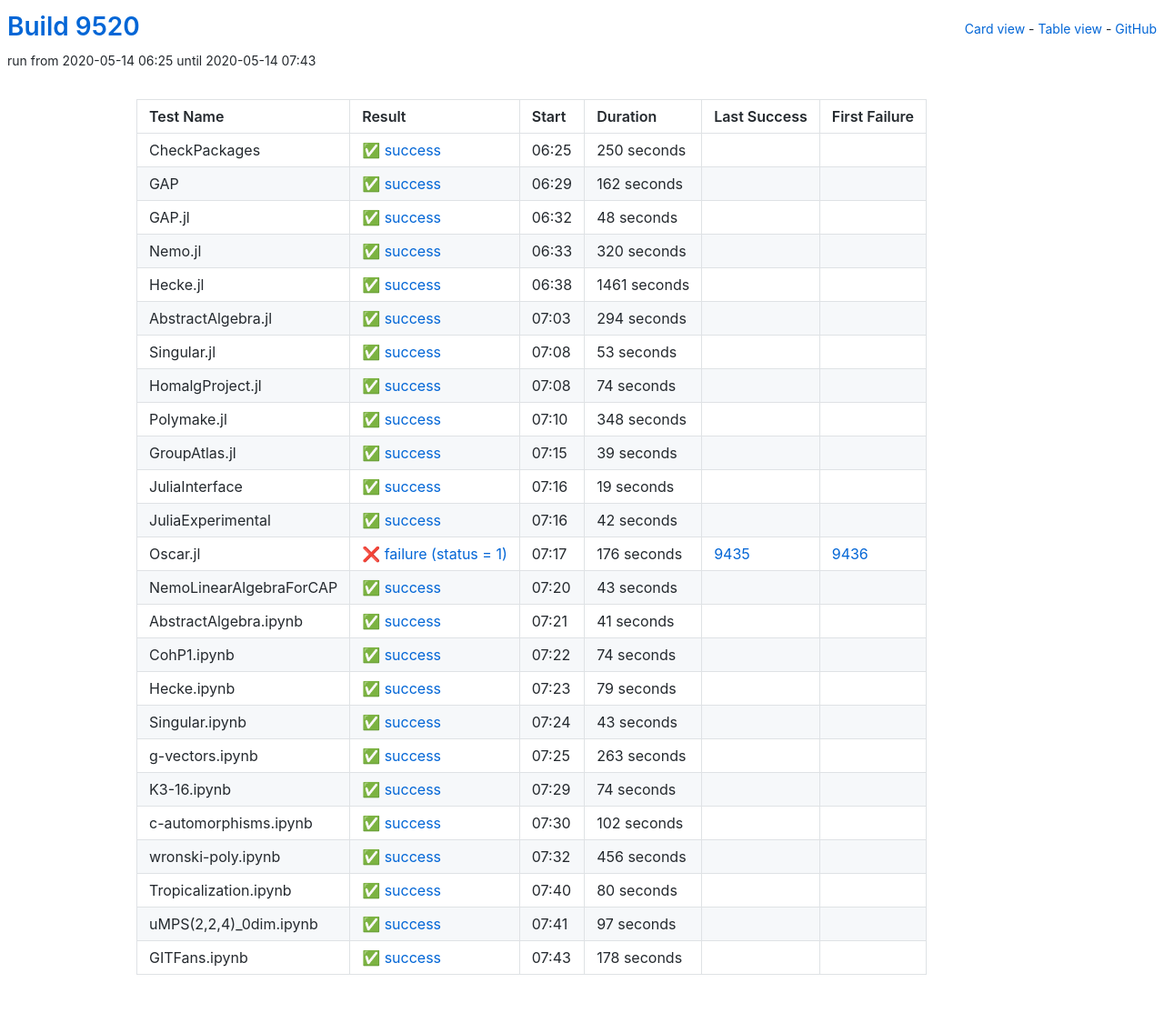
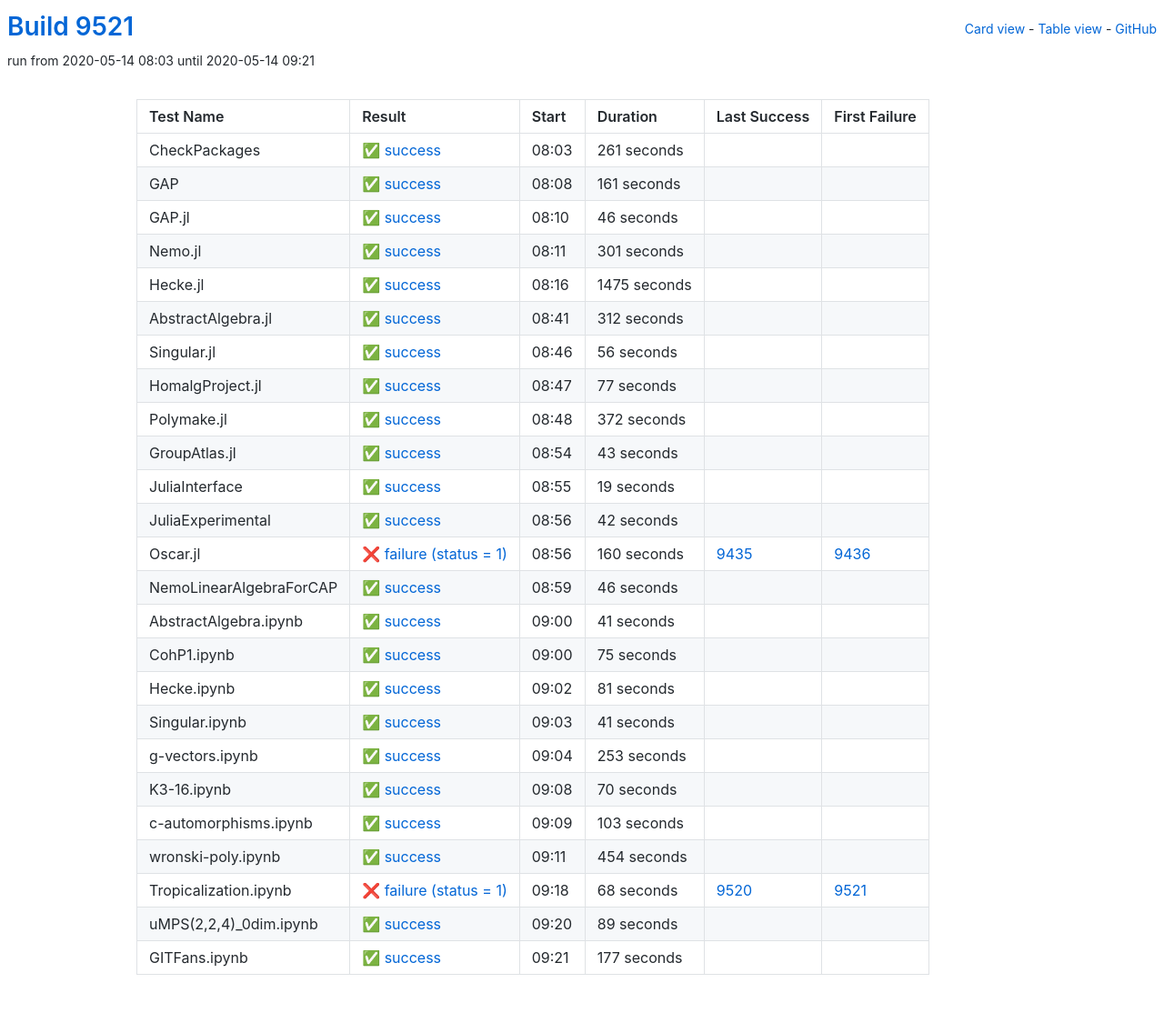
Before and after one commit to oscar-system/oscar-ci-status, a Jekyll site: the page built from table.html, in a window 1280 px wide. Shown: the whole page at 91% size. Built offline with Jekyll 4.4.1, drawn with Linux system fonts in a browser that asks for light colours.

Commit message:
Build 9521

```diff
--- a/_data/ci.yml
+++ b/_data/ci.yml
@@ -1,125 +1,125 @@
-build: 9520
-build_url: https://oscarci.mathematik.uni-kl.de/job/oscar/9520/
+build: 9521
+build_url: https://oscarci.mathematik.uni-kl.de/job/oscar/9521/
 job: oscar
 tests:
-- duration: 250
+- duration: 261
   exitcode: 0
   first_failure: false
   first_failure_url: null
   id: checkpackages
   last_success: false
   last_success_url: null
-  log: https://oscarci.mathematik.uni-kl.de/job/oscar/9520/artifact/logs/build-9520/CheckPackages.log
+  log: https://oscarci.mathematik.uni-kl.de/job/oscar/9521/artifact/logs/build-9521/CheckPackages.log
   name: CheckPackages
-  start: 2020-05-14 06:25
+  start: 2020-05-14 08:03
   status: success
   success: true
-- duration: 162
+- duration: 161
   exitcode: 0
   first_failure: false
   first_failure_url: null
   id: gap
   last_success: false
   last_success_url: null
-  log: https://oscarci.mathematik.uni-kl.de/job/oscar/9520/artifact/logs/build-9520/GAP.log
+  log: https://oscarci.mathematik.uni-kl.de/job/oscar/9521/artifact/logs/build-9521/GAP.log
   name: GAP
-  start: 2020-05-14 06:29
+  start: 2020-05-14 08:08
   status: success
   success: true
-- duration: 48
+- duration: 46
   exitcode: 0
   first_failure: false
   first_failure_url: null
   id: gap-jl
   last_success: false
   last_success_url: null
-  log: https://oscarci.mathematik.uni-kl.de/job/oscar/9520/artifact/logs/build-9520/GAP.jl.log
+  log: https://oscarci.mathematik.uni-kl.de/job/oscar/9521/artifact/logs/build-9521/GAP.jl.log
   name: GAP.jl
-  start: 2020-05-14 06:32
+  start: 2020-05-14 08:10
   status: success
   success: true
-- duration: 320
+- duration: 301
   exitcode: 0
   first_failure: false
   first_failure_url: null
   id: nemo-jl
   last_success: false
   last_success_url: null
-  log: https://oscarci.mathematik.uni-kl.de/job/oscar/9520/artifact/logs/build-9520/Nemo.jl.log
+  log: https://oscarci.mathematik.uni-kl.de/job/oscar/9521/artifact/logs/build-9521/Nemo.jl.log
   name: Nemo.jl
-  start: 2020-05-14 06:33
+  start: 2020-05-14 08:11
   status: success
   success: true
-- duration: 1461
+- duration: 1475
   exitcode: 0
   first_failure: false
   first_failure_url: null
   id: hecke-jl
   last_success: false
   last_success_url: null
-  log: https://oscarci.mathematik.uni-kl.de/job/oscar/9520/artifact/logs/build-9520/Hecke.jl.log
+  log: https://oscarci.mathematik.uni-kl.de/job/oscar/9521/artifact/logs/build-9521/Hecke.jl.log
   name: Hecke.jl
-  start: 2020-05-14 06:38
+  start: 2020-05-14 08:16
   status: success
   success: true
-- duration: 294
+- duration: 312
   exitcode: 0
   first_failure: false
   first_failure_url: null
   id: abstractalgebra-jl
   last_success: false
   last_success_url: null
-  log: https://oscarci.mathematik.uni-kl.de/job/oscar/9520/artifact/logs/build-9520/AbstractAlgebra.jl.log
+  log: https://oscarci.mathematik.uni-kl.de/job/oscar/9521/artifact/logs/build-9521/AbstractAlgebra.jl.log
   name: AbstractAlgebra.jl
-  start: 2020-05-14 07:03
+  start: 2020-05-14 08:41
   status: success
   success: true
-- duration: 53
+- duration: 56
   exitcode: 0
   first_failure: false
   first_failure_url: null
   id: singular-jl
   last_success: false
   last_success_url: null
-  log: https://oscarci.mathematik.uni-kl.de/job/oscar/9520/artifact/logs/build-9520/Singular.jl.log
+  log: https://oscarci.mathematik.uni-kl.de/job/oscar/9521/artifact/logs/build-9521/Singular.jl.log
   name: Singular.jl
-  start: 2020-05-14 07:08
+  start: 2020-05-14 08:46
   status: success
   success: true
-- duration: 74
+- duration: 77
   exitcode: 0
   first_failure: false
   first_failure_url: null
   id: homalgproject-jl
   last_success: false
   last_success_url: null
-  log: https://oscarci.mathematik.uni-kl.de/job/oscar/9520/artifact/logs/build-9520/HomalgProject.jl.log
+  log: https://oscarci.mathematik.uni-kl.de/job/oscar/9521/artifact/logs/build-9521/HomalgProject.jl.log
   name: HomalgProject.jl
-  start: 2020-05-14 07:08
+  start: 2020-05-14 08:47
   status: success
   success: true
-- duration: 348
+- duration: 372
   exitcode: 0
   first_failure: false
   first_failure_url: null
   id: polymake-jl
   last_success: false
   last_success_url: null
-  log: https://oscarci.mathematik.uni-kl.de/job/oscar/9520/artifact/logs/build-9520/Polymake.jl.log
+  log: https://oscarci.mathematik.uni-kl.de/job/oscar/9521/artifact/logs/build-9521/Polymake.jl.log
   name: Polymake.jl
-  start: 2020-05-14 07:10
+  start: 2020-05-14 08:48
   status: success
   success: true
-- duration: 39
+- duration: 43
   exitcode: 0
   first_failure: false
   first_failure_url: null
   id: groupatlas-jl
   last_success: false
   last_success_url: null
-  log: https://oscarci.mathematik.uni-kl.de/job/oscar/9520/artifact/logs/build-9520/GroupAtlas.jl.log
+  log: https://oscarci.mathematik.uni-kl.de/job/oscar/9521/artifact/logs/build-9521/GroupAtlas.jl.log
   name: GroupAtlas.jl
-  start: 2020-05-14 07:15
+  start: 2020-05-14 08:54
   status: success
   success: true
 - duration: 19
@@ -129,9 +129,9 @@ tests:
   id: juliainterface
   last_success: false
   last_success_url: null
-  log: https://oscarci.mathematik.uni-kl.de/job/oscar/9520/artifact/logs/build-9520/JuliaInterface.log
+  log: https://oscarci.mathematik.uni-kl.de/job/oscar/9521/artifact/logs/build-9521/JuliaInterface.log
   name: JuliaInterface
-  start: 2020-05-14 07:16
+  start: 2020-05-14 08:55
   status: success
   success: true
 - duration: 42
@@ -141,33 +141,33 @@ tests:
   id: juliaexperimental
   last_success: false
   last_success_url: null
-  log: https://oscarci.mathematik.uni-kl.de/job/oscar/9520/artifact/logs/build-9520/JuliaExperimental.log
+  log: https://oscarci.mathematik.uni-kl.de/job/oscar/9521/artifact/logs/build-9521/JuliaExperimental.log
   name: JuliaExperimental
-  start: 2020-05-14 07:16
+  start: 2020-05-14 08:56
   status: success
   success: true
-- duration: 176
+- duration: 160
   exitcode: 1
   first_failure: 9436
   first_failure_url: https://oscarci.mathematik.uni-kl.de/job/oscar/9436/
   id: oscar-jl
   last_success: 9435
   last_success_url: https://oscarci.mathematik.uni-kl.de/job/oscar/9435/
-  log: https://oscarci.mathematik.uni-kl.de/job/oscar/9520/artifact/logs/build-9520/Oscar.jl.log
+  log: https://oscarci.mathematik.uni-kl.de/job/oscar/9521/artifact/logs/build-9521/Oscar.jl.log
   name: Oscar.jl
-  start: 2020-05-14 07:17
+  start: 2020-05-14 08:56
   status: failure
   success: false
-- duration: 43
+- duration: 46
   exitcode: 0
   first_failure: false
   first_failure_url: null
   id: nemolinearalgebraforcap
   last_success: false
   last_success_url: null
-  log: https://oscarci.mathematik.uni-kl.de/job/oscar/9520/artifact/logs/build-9520/NemoLinearAlgebraForCAP.log
+  log: https://oscarci.mathematik.uni-kl.de/job/oscar/9521/artifact/logs/build-9521/NemoLinearAlgebraForCAP.log
   name: NemoLinearAlgebraForCAP
-  start: 2020-05-14 07:20
+  start: 2020-05-14 08:59
   status: success
   success: true
 - duration: 41
@@ -177,128 +177,128 @@ tests:
   id: abstractalgebra-ipynb
   last_success: false
   last_success_url: null
-  log: https://oscarci.mathematik.uni-kl.de/job/oscar/9520/artifact/logs/build-9520/AbstractAlgebra.ipynb.log
+  log: https://oscarci.mathematik.uni-kl.de/job/oscar/9521/artifact/logs/build-9521/AbstractAlgebra.ipynb.log
   name: AbstractAlgebra.ipynb
-  start: 2020-05-14 07:21
+  start: 2020-05-14 09:00
   status: success
   success: true
-- duration: 74
+- duration: 75
   exitcode: 0
   first_failure: false
   first_failure_url: null
   id: cohp1-ipynb
   last_success: false
   last_success_url: null
-  log: https://oscarci.mathematik.uni-kl.de/job/oscar/9520/artifact/logs/build-9520/CohP1.ipynb.log
+  log: https://oscarci.mathematik.uni-kl.de/job/oscar/9521/artifact/logs/build-9521/CohP1.ipynb.log
   name: CohP1.ipynb
-  start: 2020-05-14 07:22
+  start: 2020-05-14 09:00
   status: success
   success: true
-- duration: 79
+- duration: 81
   exitcode: 0
   first_failure: false
   first_failure_url: null
   id: hecke-ipynb
   last_success: false
   last_success_url: null
-  log: https://oscarci.mathematik.uni-kl.de/job/oscar/9520/artifact/logs/build-9520/Hecke.ipynb.log
+  log: https://oscarci.mathematik.uni-kl.de/job/oscar/9521/artifact/logs/build-9521/Hecke.ipynb.log
   name: Hecke.ipynb
-  start: 2020-05-14 07:23
+  start: 2020-05-14 09:02
   status: success
   success: true
-- duration: 43
+- duration: 41
   exitcode: 0
   first_failure: false
   first_failure_url: null
   id: singular-ipynb
   last_success: false
   last_success_url: null
-  log: https://oscarci.mathematik.uni-kl.de/job/oscar/9520/artifact/logs/build-9520/Singular.ipynb.log
+  log: https://oscarci.mathematik.uni-kl.de/job/oscar/9521/artifact/logs/build-9521/Singular.ipynb.log
   name: Singular.ipynb
-  start: 2020-05-14 07:24
+  start: 2020-05-14 09:03
   status: success
   success: true
-- duration: 263
+- duration: 253
   exitcode: 0
   first_failure: false
   first_failure_url: null
   id: g-vectors-ipynb
   last_success: false
   last_success_url: null
-  log: https://oscarci.mathematik.uni-kl.de/job/oscar/9520/artifact/logs/build-9520/g-vectors.ipynb.log
+  log: https://oscarci.mathematik.uni-kl.de/job/oscar/9521/artifact/logs/build-9521/g-vectors.ipynb.log
   name: g-vectors.ipynb
-  start: 2020-05-14 07:25
+  start: 2020-05-14 09:04
   status: success
   success: true
-- duration: 74
+- duration: 70
   exitcode: 0
   first_failure: false
   first_failure_url: null
   id: k3-16-ipynb
   last_success: false
   last_success_url: null
-  log: https://oscarci.mathematik.uni-kl.de/job/oscar/9520/artifact/logs/build-9520/K3-16.ipynb.log
+  log: https://oscarci.mathematik.uni-kl.de/job/oscar/9521/artifact/logs/build-9521/K3-16.ipynb.log
   name: K3-16.ipynb
-  start: 2020-05-14 07:29
+  start: 2020-05-14 09:08
   status: success
   success: true
-- duration: 102
+- duration: 103
   exitcode: 0
   first_failure: false
   first_failure_url: null
   id: c-automorphisms-ipynb
   last_success: false
   last_success_url: null
-  log: https://oscarci.mathematik.uni-kl.de/job/oscar/9520/artifact/logs/build-9520/c-automorphisms.ipynb.log
+  log: https://oscarci.mathematik.uni-kl.de/job/oscar/9521/artifact/logs/build-9521/c-automorphisms.ipynb.log
   name: c-automorphisms.ipynb
-  start: 2020-05-14 07:30
+  start: 2020-05-14 09:09
   status: success
   success: true
-- duration: 456
+- duration: 454
   exitcode: 0
   first_failure: false
   first_failure_url: null
   id: wronski-poly-ipynb
   last_success: false
   last_success_url: null
-  log: https://oscarci.mathematik.uni-kl.de/job/oscar/9520/artifact/logs/build-9520/wronski-poly.ipynb.log
+  log: https://oscarci.mathematik.uni-kl.de/job/oscar/9521/artifact/logs/build-9521/wronski-poly.ipynb.log
   name: wronski-poly.ipynb
-  start: 2020-05-14 07:32
+  start: 2020-05-14 09:11
   status: success
   success: true
-- duration: 80
-  exitcode: 0
-  first_failure: false
-  first_failure_url: null
+- duration: 68
+  exitcode: 1
+  first_failure: 9521
+  first_failure_url: https://oscarci.mathematik.uni-kl.de/job/oscar/9521/
   id: tropicalization-ipynb
-  last_success: false
-  last_success_url: null
-  log: https://oscarci.mathematik.uni-kl.de/job/oscar/9520/artifact/logs/build-9520/Tropicalization.ipynb.log
+  last_success: 9520
+  last_success_url: https://oscarci.mathematik.uni-kl.de/job/oscar/9520/
+  log: https://oscarci.mathematik.uni-kl.de/job/oscar/9521/artifact/logs/build-9521/Tropicalization.ipynb.log
   name: Tropicalization.ipynb
-  start: 2020-05-14 07:40
-  status: success
-  success: true
-- duration: 97
+  start: 2020-05-14 09:18
+  status: failure
+  success: false
+- duration: 89
   exitcode: 0
   first_failure: false
   first_failure_url: null
   id: umps-2-2-4-0dim-ipynb
   last_success: false
   last_success_url: null
-  log: https://oscarci.mathematik.uni-kl.de/job/oscar/9520/artifact/logs/build-9520/uMPS-2-2-4-_0dim.ipynb.log
+  log: https://oscarci.mathematik.uni-kl.de/job/oscar/9521/artifact/logs/build-9521/uMPS-2-2-4-_0dim.ipynb.log
   name: uMPS(2,2,4)_0dim.ipynb
-  start: 2020-05-14 07:41
+  start: 2020-05-14 09:20
   status: success
   success: true
-- duration: 178
+- duration: 177
   exitcode: 0
   first_failure: false
   first_failure_url: null
   id: gitfans-ipynb
   last_success: false
   last_success_url: null
-  log: https://oscarci.mathematik.uni-kl.de/job/oscar/9520/artifact/logs/build-9520/GITFans.ipynb.log
+  log: https://oscarci.mathematik.uni-kl.de/job/oscar/9521/artifact/logs/build-9521/GITFans.ipynb.log
   name: GITFans.ipynb
-  start: 2020-05-14 07:43
+  start: 2020-05-14 09:21
   status: success
   success: true
```
Also changed, not shown: README.md.
